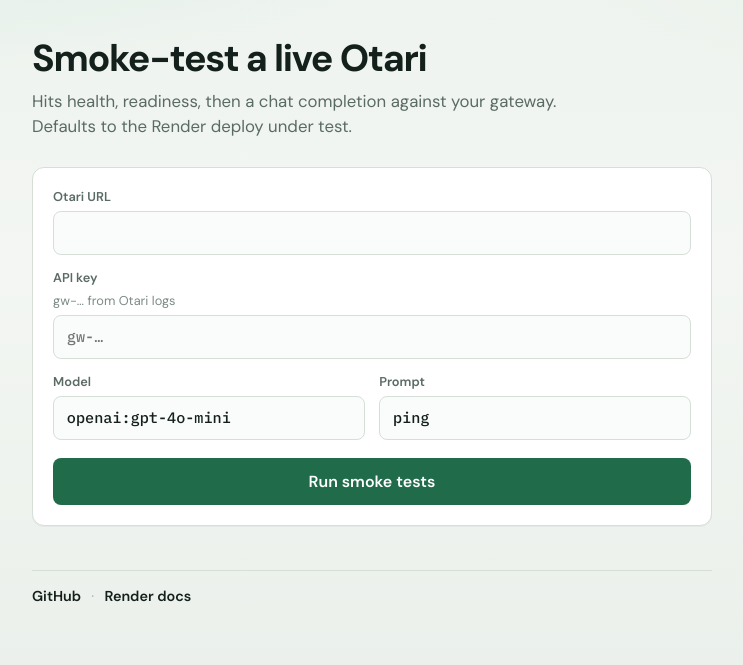
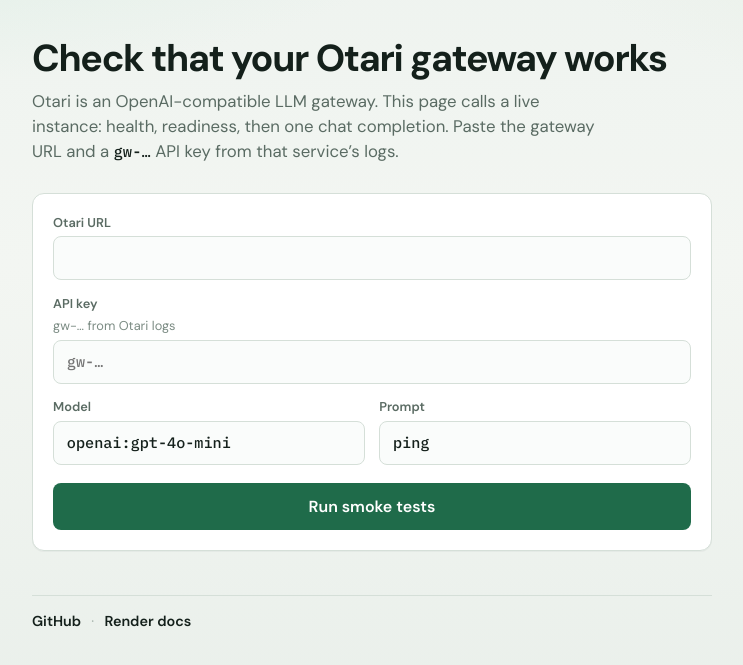
Before and after one commit to ojusave/otari-tester, a website: page public/index.html in a window 1280 px wide. Shown: the part 55-720 px from the top of the page, without its empty margins (268-1011 px from the left). Drawn offline with Linux system fonts and the light colour scheme; no server answers.

Commit message:
Clarify landing copy for first-time visitors.
Say what Otari is and that you need a gateway URL plus a gw- key from the service logs.

```diff
--- a/public/index.html
+++ b/public/index.html
@@ -44,10 +44,11 @@
 
       <main>
         <section class="hero">
-          <h1>Smoke-test a live Otari</h1>
+          <h1>Check that your Otari gateway works</h1>
           <p>
-            Hits health, readiness, then a chat completion against your gateway.
-            Defaults to the Render deploy under test.
+            Otari is an OpenAI-compatible LLM gateway. This page calls a live
+            instance: health, readiness, then one chat completion. Paste the
+            gateway URL and a <code>gw-…</code> API key from that service’s logs.
           </p>
         </section>
 
--- a/public/styles.css
+++ b/public/styles.css
@@ -106,6 +106,13 @@
   font-size: 1.05rem;
   line-height: 1.5;
   max-width: 36rem;
+}
+
+.hero code {
+  font-family: var(--mono);
+  font-size: 0.92em;
+  font-weight: 500;
+  color: var(--ink);
 }
 
 .panel {
```
